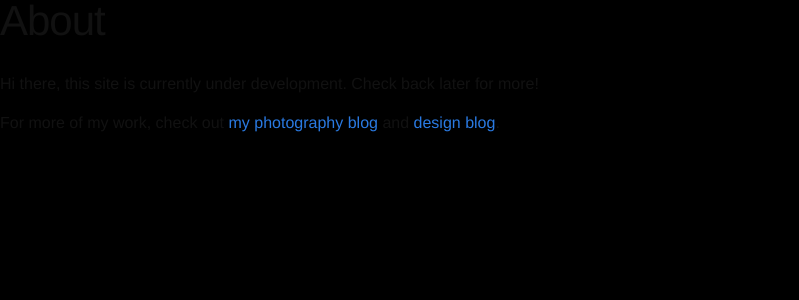
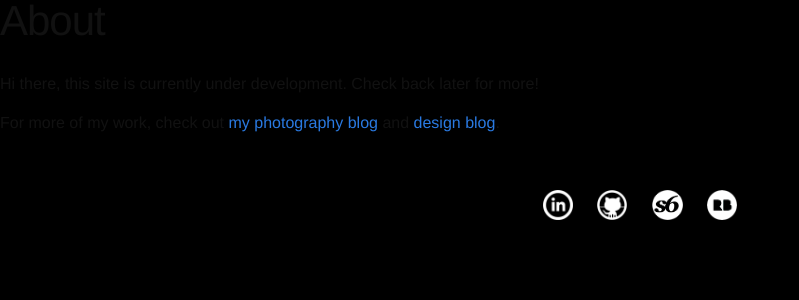
Before and after one commit to skcele/skcele.github.io, a Jekyll site: the page built from about.md, in a window 1280 px wide. Shown: the top 300 px of the page, without its empty margins (0-799 px from the left). Built offline with Jekyll 4.4.1, drawn with Linux system fonts in a browser that asks for light colours.

Commit message:
Social media, pictures, and mobile-friendly

```diff
--- a/_includes/footer.html
+++ b/_includes/footer.html
@@ -1,39 +1,16 @@
-<!-- <footer class="site-footer">
+<footer class="site-footer">
 
   <div class="wrapper">
 
-    <h2 class="footer-heading">{{ site.title }}</h2>
-
-    <div class="footer-col-wrapper">
-      <div class="footer-col footer-col-1">
-        <ul class="contact-list">
-          <li>{{ site.title }}</li>
-          <li><a href="mailto:{{ site.email }}">{{ site.email }}</a></li>
-        </ul>
+      <div class="connect">
+        <p>
+          <a href="https://www.linkedin.com/in/stephaniekcree"><img src="/photos/linkedin.png" alt="LinkedIn"></a>
+          <a href="https://github.com/skcele"><img src="/photos/github.png" alt="Github"></a>
+          <a href="https://society6.com/skceletongirl"><img src="/photos/society6.png" alt="Society6"></a>
+          <a href="http://www.redbubble.com/people/skcele"><img src="/photos/redbubble.png" alt="Redbubble"></a>
+        </p>
       </div>
-
-      <div class="footer-col footer-col-2">
-        <ul class="social-media-list">
-          {% if site.github_username %}
-          <li>
-            {% include icon-github.html username=site.github_username %}
-          </li>
-          {% endif %}
-
-          {% if site.twitter_username %}
-          <li>
-            {% include icon-twitter.html username=site.twitter_username %}
-          </li>
-          {% endif %}
-        </ul>
-      </div>
-
-      <div class="footer-col footer-col-3">
-        <p>{{ site.description }}</p>
-      </div>
-    </div>
 
   </div>
 
 </footer>
- -->
--- a/_sass/responsive.scss
+++ b/_sass/responsive.scss
@@ -1,5 +1,5 @@
 @media screen {
-	#title-section {
+	.title-section {
 		@media (max-width: 1000px) {
 			h1{
 				color: black;
@@ -22,5 +22,16 @@
 			}
 		}
 	}
-
+	.site-category {
+		@media (max-width: 500px) {
+			h1{
+				font-size: 1em;
+			}
+		}
+		@media (min-width: 500px) and (max-width: 800px){
+			h1{
+				font-size: 1.5em;
+			}
+		}
+	}
 }
--- a/css/main.scss
+++ b/css/main.scss
@@ -65,7 +65,7 @@ $normal-kerning: 5px;
 }
 
 //INDEX PAGE
-.site-category, #title-section {
+.site-category, .title-section {
 	color: white;
 
 	h1, h2 {
@@ -94,7 +94,7 @@ $normal-kerning: 5px;
 	flex-direction: column;
 }
 
-#title-section {
+.title-section {
 	height: 43em;
 	background-image: url("/photos/trail.png");
 	background-height: 43em;
@@ -112,6 +112,48 @@ $normal-kerning: 5px;
 	}
 }
 
+.site-category{
+	// max-height: 25%;
+	h1{
+		padding: 2em;
+	}
+
+}
+
+.connect{
+	text-align: center;
+	padding: auto;
+	img{
+		height: 30px;
+		padding: 10px;
+	}
+}
+
+.site-footer{
+	border-top: none;
+	padding: 15px 0 0 0;
+}
+
 .page-content{
 	background-color: black;
 }
+
+/*SECTIONS*/
+
+#photography{
+	background-image: url("/photos/rain.jpg");
+	background-size: cover;
+	background-position: center;
+}
+
+#design{
+	background-image: url("/photos/light.jpg");
+	background-size: cover;
+	background-position: center;
+}
+
+#ux-design{
+	background-image: url("/photos/lilypads.jpg");
+	background-size: cover;
+	background-position: center;
+}
--- a/index.html
+++ b/index.html
@@ -4,7 +4,7 @@ layout: homepage
 
 <div class="home">
 
-	<div class="site-category" id="title-section">
+	<div class="title-section" id="title-section">
         <h1>SKC</h1>
         <h2>Stephanie K Cree</h2>
      </div>
@@ -21,8 +21,4 @@ layout: homepage
 		<h1><a href="http://infiniteio.com">Created Infinite Io's Site</a></h1>
 	</div>
 
-	<!-- <div class="site-category" id="misc">
-		<h1><a href="">Misc</a></h1>
-	</div> -->
-
 </div>
```
Also changed, not shown: photos/github.png (added), photos/linkedin.png (added), photos/redbubble.png (added), photos/society6.png (added).
